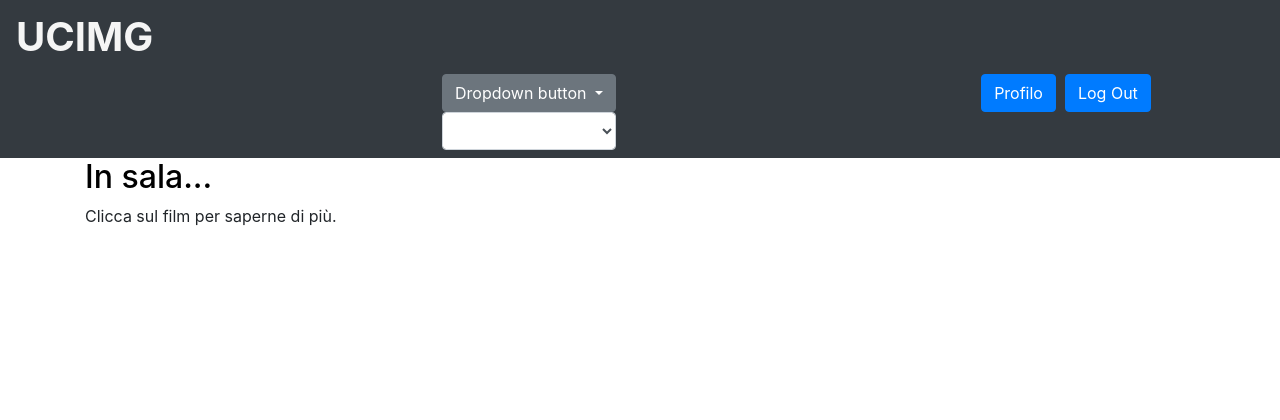
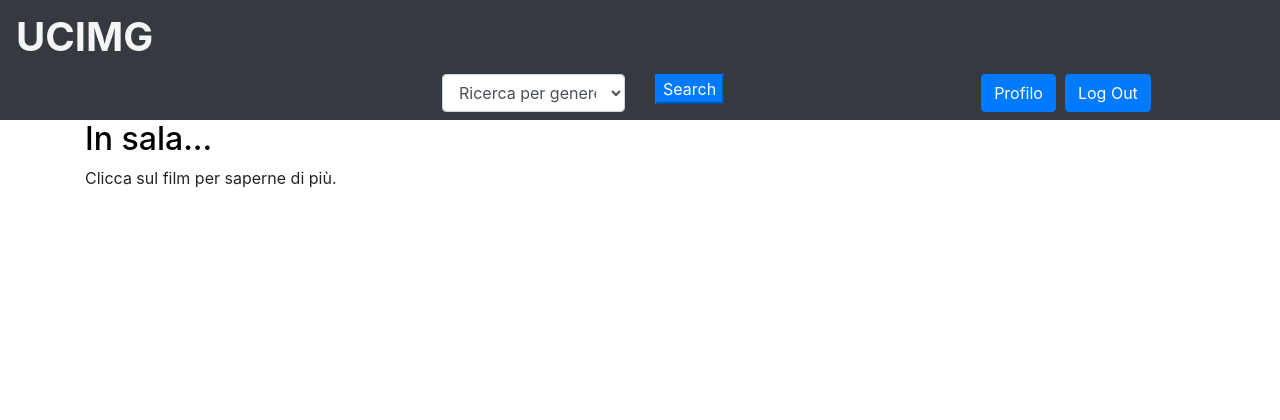
Before and after one commit to Riki98/Cinema_Basi, a Flask app: a page that uses templates/base.html in a window 1280 px wide. Shown: the top 420 px of the page. Run offline with Flask 2, Linux system fonts and the light colour scheme; lists and menus that the app fills with data are empty; some libraries are stand-ins or nearby versions.

Commit message:
filtro ricerca film

```diff
--- a/app.py
+++ b/app.py
@@ -16,13 +16,11 @@ from sqlalchemy import create_engine
 from sqlalchemy import func
 from sqlalchemy import Table, Column, Integer, String, MetaData, ForeignKey
 
-from sqlalchemy.engine import reflection
-
-import string
-
 # TYPE import
 import datetime
 import decimal
+import string
+import base64
 
 from sqlalchemy.dialects.postgresql import psycopg2
 from sqlalchemy.orm import sessionmaker
@@ -32,9 +30,9 @@ app.secret_key = 'itsreallysecret'
 app.config['SECRET_KEY'] = 'secretcinemaucimg'
 
 # ATTENZIONE!!! DA CAMBIARE A SECONDA DEL NOME UTENTE E NOME DB IN POSTGRES
-engineVisistatore = create_engine('postgres+psycopg2://visitatore:0000@localhost:5432/CinemaBasi')
-engineCliente = create_engine('postgres+psycopg2://clienteloggato:1599@localhost:5432/CinemaBasi')
-engineAdmin = create_engine('postgres+psycopg2://adminloggato:12358@localhost:5432/CinemaBasi')
+engineVisistatore = create_engine('postgres+psycopg2://utentenonloggato:0000@localhost:5432/CinemaBasi')
+engineCliente = create_engine('postgres+psycopg2://clienteloggato:1234@localhost:5432/CinemaBasi')
+engineAdmin = create_engine('postgres+psycopg2://adminloggato:12345678@localhost:5432/CinemaBasi')
 
 metadata = MetaData()
 
@@ -50,8 +48,8 @@ film = Table('film', metadata,
              Column('paese', String),
              Column('anno', Integer),
              Column('vm', Integer),
-             Column('shown', Boolean)
-             # Column('img', Binary)
+             Column('shown', Boolean)#,
+             #Column('img', bytearray)
              )
 
 utente = Table('utente', metadata,
@@ -205,9 +203,6 @@ def home_page():
     except:
         print("nessun genere selezionato")
     print(inputGenere)
-    #form_genere = str(request.form['mailLogin'])
-
-
 
     queryGeneri = select([film.c.genere])
     genere = conn.execute(queryGeneri).fetchall()
@@ -218,22 +213,24 @@ def home_page():
         for t in temp:
             array.append(t)
     array = set(array)
-    print(array)
 
-    if inputGenere == None:
-        queryFilms = select([film]).where(and_(film.c.datainizio <= oggi, film.c.datafine >= oggi))
-        films = conn.execute(queryFilms)
-    else :
-        queryFilms = select([film]).where(and_(and_(film.c.datainizio <= oggi, film.c.datafine >= oggi), film.c.genere==bindparam["expectedGenere"]))
-        films = conn.execute(queryFilms, expectedGenere=inputGenere)
+    queryFilms = select([film]).where(and_(film.c.datainizio <= oggi, film.c.datafine >= oggi))
+    films = conn.execute(queryFilms).fetchall()
 
+    if inputGenere != None:
+        removeFilms = []
+        for f in films:
+            if (f.genere).find(inputGenere) == -1:
+                removeFilms.append(f)
+        for f in removeFilms:
+            films.remove(f)
 
     conn.close()
 
     if current_user.is_authenticated:
-        return render_template('login.html', movies=films, generi=array)  # stessa pagina rimossa dei btn log in e register
+        return render_template('login.html', movies=films, availableGeneri=array)  # stessa pagina rimossa dei btn log in e register
     else:
-        return render_template('index.html', movies=films, generi=array)
+        return render_template('index.html', movies=films, availableGeneri=array)
 
 
 
--- a/templates/base.html
+++ b/templates/base.html
@@ -31,21 +31,22 @@
                 <p style="color: azure">Hi {{ current_user.email }}!</p>
                 {% endif %}
             </div>
-            <div class="col">
-                <div class="dropdown">
-                    <button class="btn btn-secondary dropdown-toggle" type="button" id="dropdownMenuButton"
-                            data-toggle="dropdown" aria-haspopup="true" aria-expanded="false">
-                        Dropdown button
-                    </button>
+                <div class="col-2">
                     <form action="/" method="POST">
-                    <select name="inputGenere" id="inputGenere" class="form-control">
-                        {% for genere in generi %}
-                        <option>{{genere}}</option>
+                    <select name="inputGenere" id="inputGenere" class="form-control" text="genere">
+                        <option value="none" selected disabled hidden>
+                          Ricerca per genere
+                        </option>
+                        {% for genere in availableGeneri %}
+                        <option >{{genere}}</option>
                         {% endfor %}
                     </select>
-                    </form>
                 </div>
-            </div>
+                <div class="col">
+                    <button class="btn-primary" type="submit">Search</button>
+                </div>
+            </form>
+
 
             {% block pagebody %}
 
```
